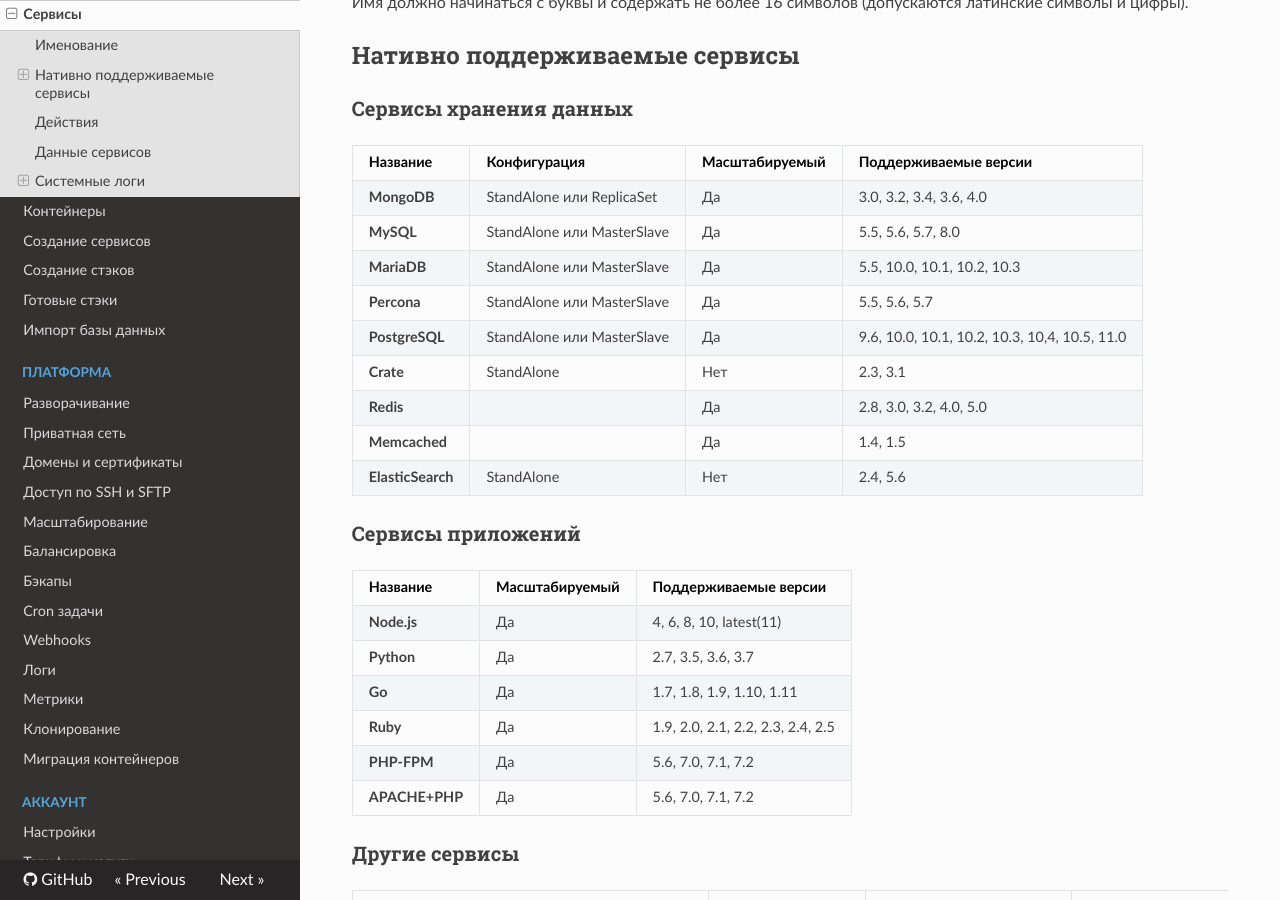
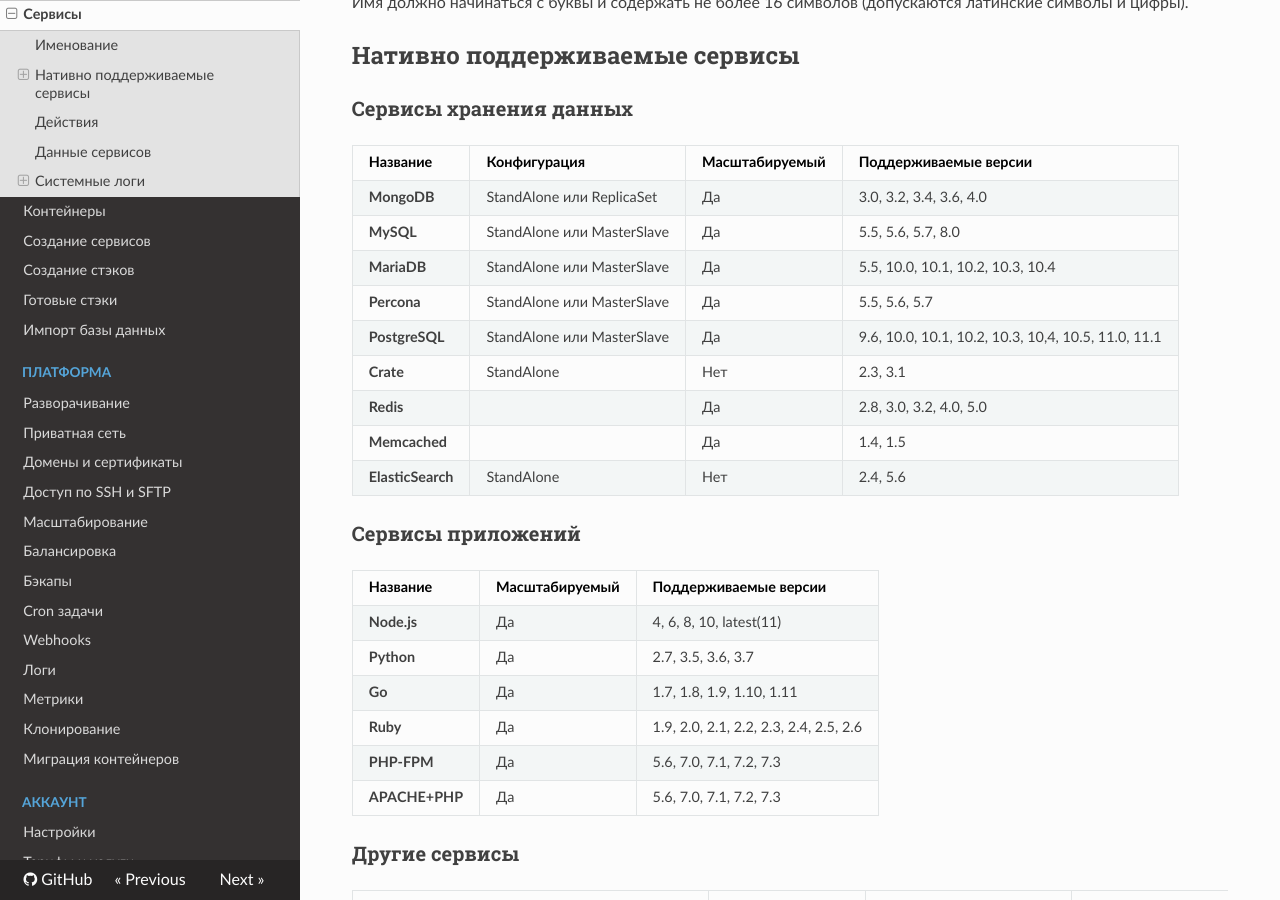
Before and after one commit to d2cio/docs-ru, an MkDocs documentation site: the page built from docs/getting-started/services.md, in a window 1280 px wide and 900 px high, scrolled down 658 px. Built offline with MkDocs 1.6.1, drawn with Linux system fonts in a browser that asks for light colours; nearby versions of some CDN libraries.

Commit message:
added new supported versions of services

```diff
--- a/docs/getting-started/services.md
+++ b/docs/getting-started/services.md
@@ -20,9 +20,9 @@ D2C запускает ваши сервисы/приложения внутри
 :---------------- | :------------------------- | :------------- | ---------------------------
 **MongoDB**       | StandAlone или ReplicaSet  | Да             | 3.0, 3.2, 3.4, 3.6, 4.0
 **MySQL**         | StandAlone или MasterSlave | Да             | 5.5, 5.6, 5.7, 8.0
-**MariaDB**       | StandAlone или MasterSlave | Да             | 5.5, 10.0, 10.1, 10.2, 10.3
+**MariaDB**       | StandAlone или MasterSlave | Да             | 5.5, 10.0, 10.1, 10.2, 10.3, 10.4
 **Percona**       | StandAlone или MasterSlave | Да             | 5.5, 5.6, 5.7
-**PostgreSQL**    | StandAlone или MasterSlave | Да             | 9.6, 10.0, 10.1, 10.2, 10.3, 10,4, 10.5, 11.0
+**PostgreSQL**    | StandAlone или MasterSlave | Да             | 9.6, 10.0, 10.1, 10.2, 10.3, 10,4, 10.5, 11.0, 11.1
 **Crate**         | StandAlone                 | Нет            | 2.3, 3.1
 **Redis**         |                            | Да             | 2.8, 3.0, 3.2, 4.0, 5.0
 **Memcached**     |                            | Да             | 1.4, 1.5
@@ -35,9 +35,9 @@ D2C запускает ваши сервисы/приложения внутри
 **Node.js**    | Да             | 4, 6, 8, 10, latest(11)
 **Python**     | Да             | 2.7, 3.5, 3.6, 3.7
 **Go**         | Да             | 1.7, 1.8, 1.9, 1.10, 1.11
-**Ruby**       | Да             | 1.9, 2.0, 2.1, 2.2, 2.3, 2.4, 2.5
-**PHP-FPM**    | Да             | 5.6, 7.0, 7.1, 7.2
-**APACHE+PHP** | Да             | 5.6, 7.0, 7.1, 7.2
+**Ruby**       | Да             | 1.9, 2.0, 2.1, 2.2, 2.3, 2.4, 2.5, 2.6
+**PHP-FPM**    | Да             | 5.6, 7.0, 7.1, 7.2, 7.3
+**APACHE+PHP** | Да             | 5.6, 7.0, 7.1, 7.2, 7.3
 
 ### Другие сервисы
 
```
